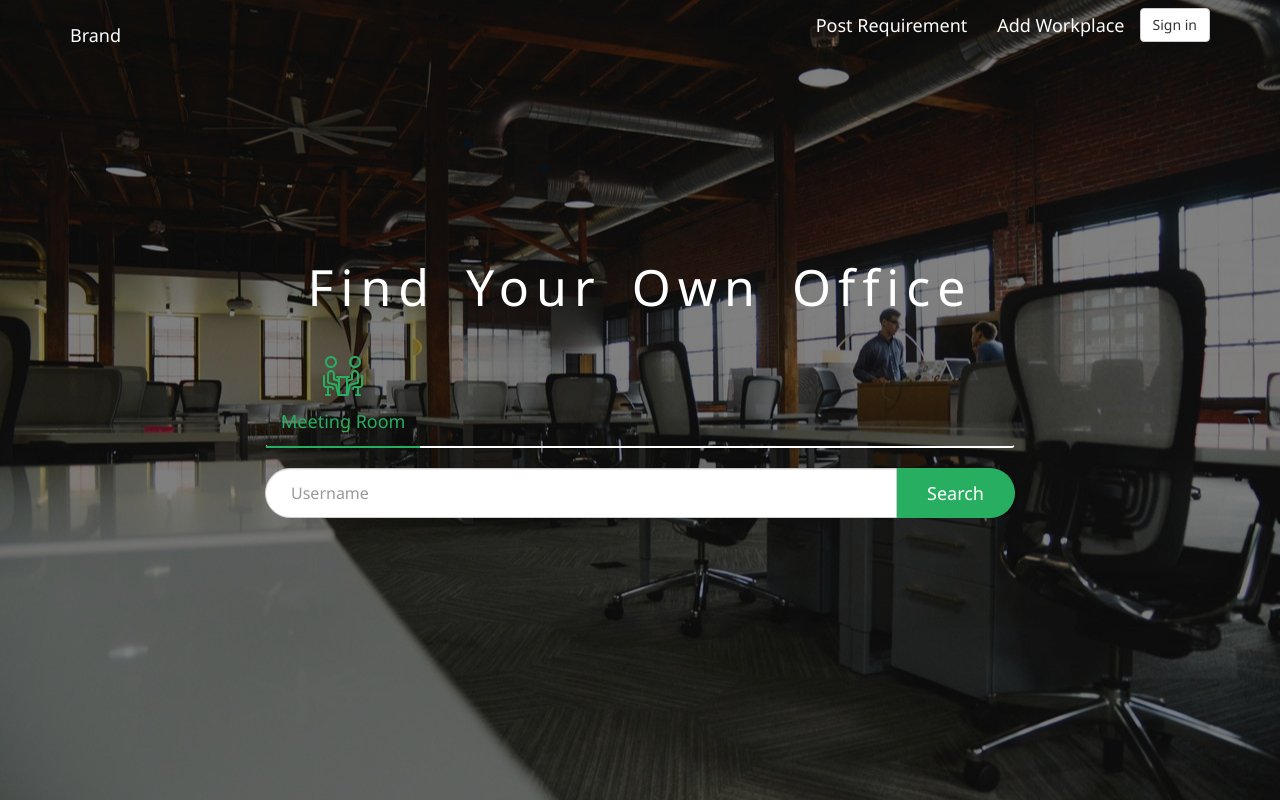
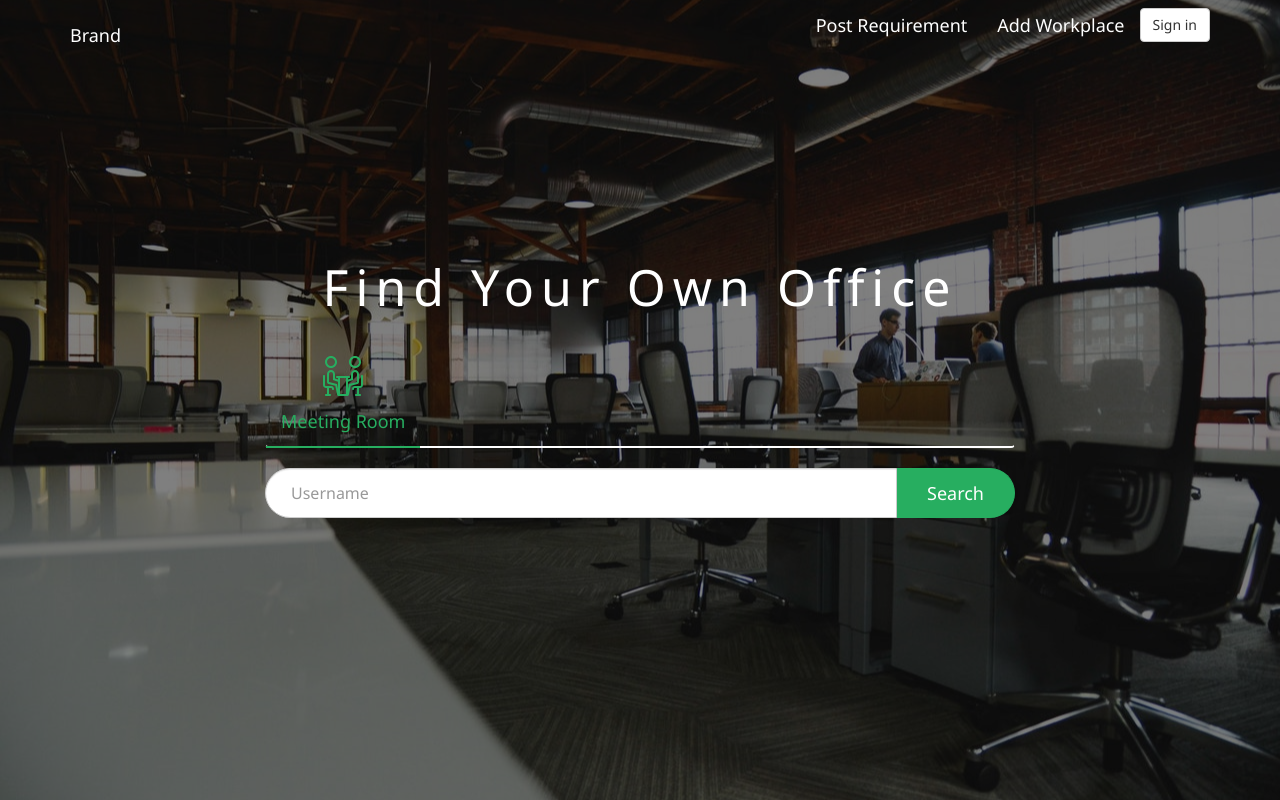
Before and after one commit to md-aqil/justdesk, a plain HTML site: page index.html in a window 1280 px wide. Shown: the top 800 px of the page. Drawn offline with nearby package versions, Linux system fonts and the light colour scheme.

Commit message:
fist commit

```diff
--- a/css/main.css
+++ b/css/main.css
@@ -47,7 +47,6 @@
 	    font-size: 5rem;
     margin-bottom: 40px;
     letter-spacing: 7px;
-    word-spacing: 10px;
 }
 .find-office-input .form-control {
 	height: 50px;
```
